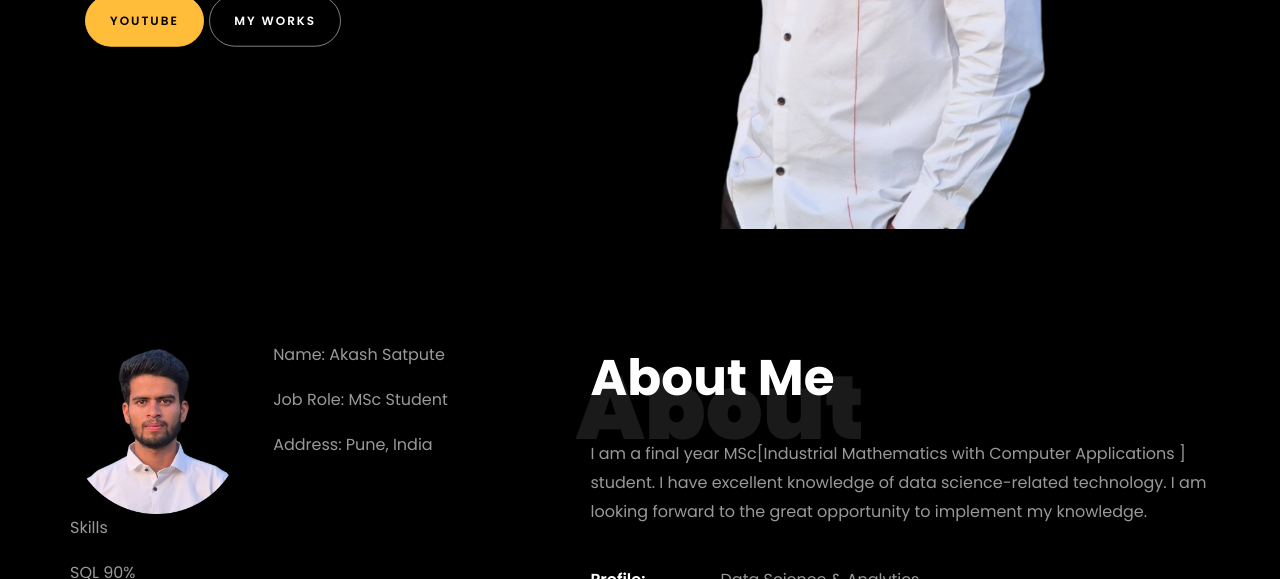
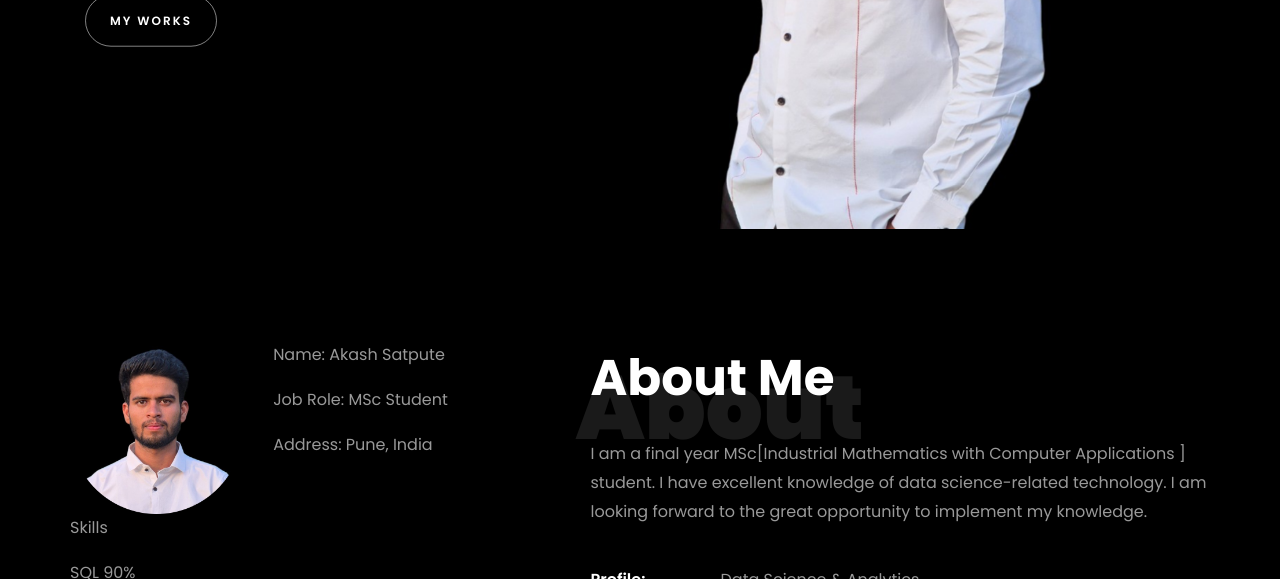
Before and after one commit to ABSatpute/ABSatpute.github.io, a plain HTML site: page index.html in a window 1280 px wide. Shown: the part 521-1100 px from the top of the page. Drawn offline with Linux system fonts and the light colour scheme; files whose address does not match are found by name.

Commit message:
index.html

```diff
--- a/index.html
+++ b/index.html
@@ -189,7 +189,7 @@
 			            <h2>A Data Analyst</h2>
 						<!-- <h2 class="d-flex" style="margin-bottom: 0">With over 5 years of experience</h2> -->
 						<!-- <br> -->
-			            <p><a href="https://www.youtube.com/@RishabhMishraOfficial" class="btn btn-primary py-3 px-4">YouTube</a>
+<!-- 			            <p><a href="https://www.youtube.com/@RishabhMishraOfficial" class="btn btn-primary py-3 px-4">YouTube</a>  -->
 							<a href="https://github.com/rishabhnmishra" class="btn btn-white btn-outline-white py-3 px-4">My works</a></p>
 		            </div>
 		          </div>
```
